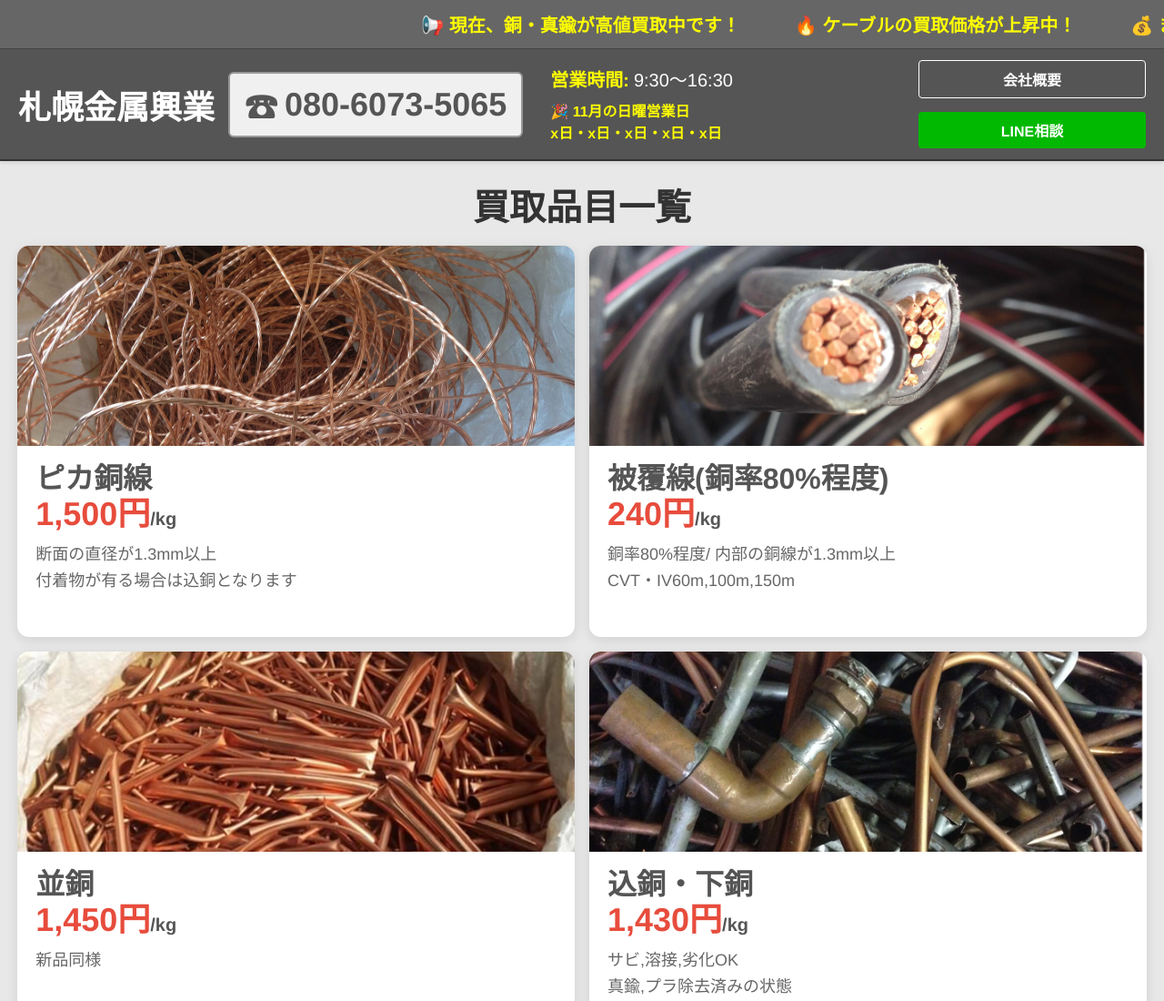
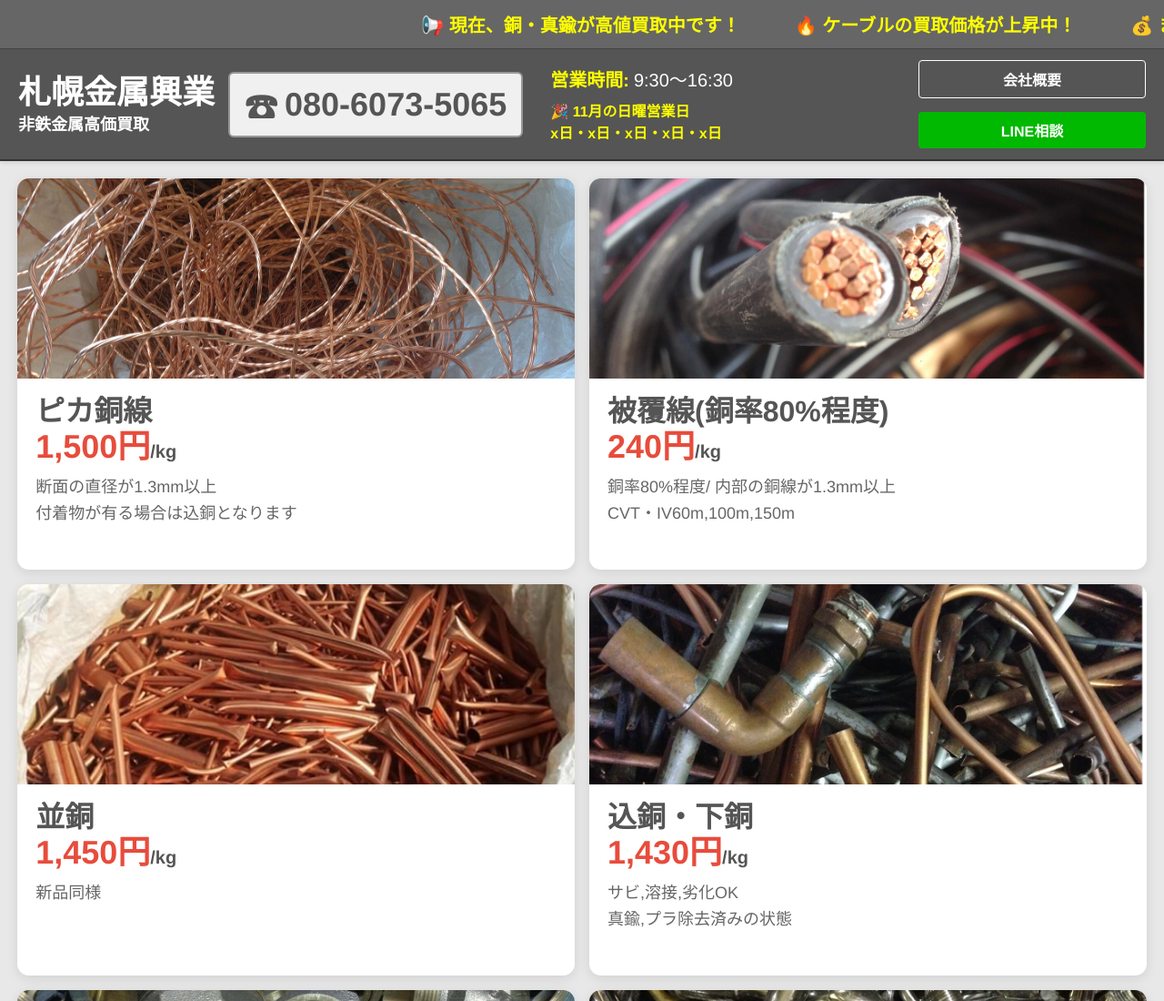
Before and after one commit to keivega0789/sapporo-metal, a website built with Vite: page index.html in a window 1280 px wide. Shown: the top 1100 px of the page at 91% size. Built offline with nearby package versions, Linux system fonts and the light colour scheme.

Commit message:
fix: 買取品目一覧の非表示 / fix: h1の会社名修正

```diff
--- a/index.html
+++ b/index.html
@@ -64,7 +64,9 @@
       <div class="header-inner">
         <div class="company-info">
           <div class="company-contact">
-            <h1 class="company-name">札幌金属興業</h1>
+            <h1 class="company-name">
+              札幌金属興業<span>非鉄金属高価買取</span>
+            </h1>
             <div class="phone">
               ☎ <a href="tel:080-6073-5065">080-6073-5065</a>
             </div>
@@ -86,7 +88,7 @@
     </header>
 
     <main>
-      <h2 class="section-title">買取品目一覧</h2>
+      <h2 class="section-title visually-hidden">買取品目一覧</h2>
       <ul class="metals-list">
         <li class="metal-item">
           <div class="metal-img">
--- a/src/styles/main.scss
+++ b/src/styles/main.scss
@@ -88,10 +88,16 @@ header {
 }
 
 .company-name {
+  display: flex;
+  flex-direction: column;
   font-size: min_vw_pc(36);
   font-weight: bold;
   color: white;
   white-space: nowrap;
+  line-height: 1.3;
+  span {
+    font-size: min_vw_pc(18);
+  }
 }
 
 .hours {
@@ -198,6 +204,17 @@ main {
   text-align: center;
   margin-bottom: 1rem;
   font-weight: bold;
+}
+.visually-hidden {
+  position: absolute;
+  width: 1px;
+  height: 1px;
+  padding: 0;
+  margin: -1px;
+  overflow: hidden;
+  clip: rect(0, 0, 0, 0);
+  border: 0;
+  white-space: nowrap;
 }
 
 .metals-list {
```
